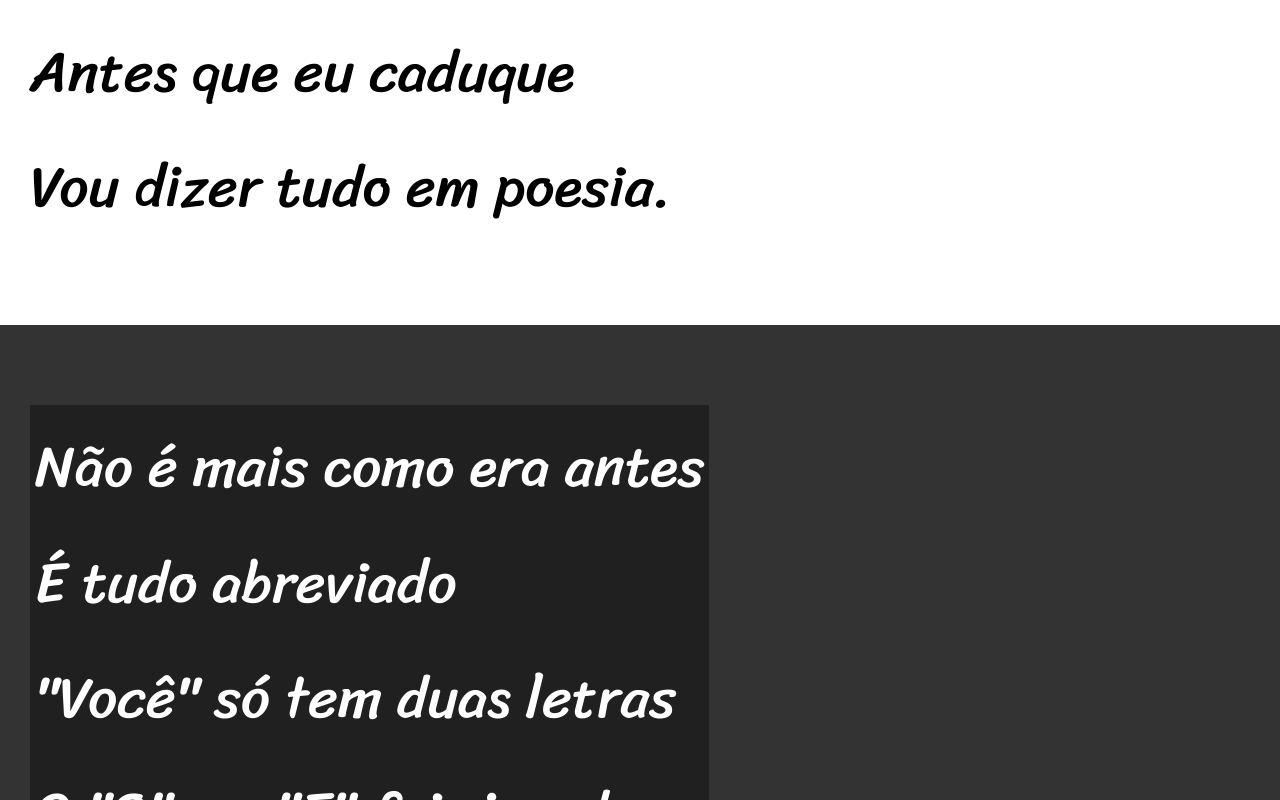
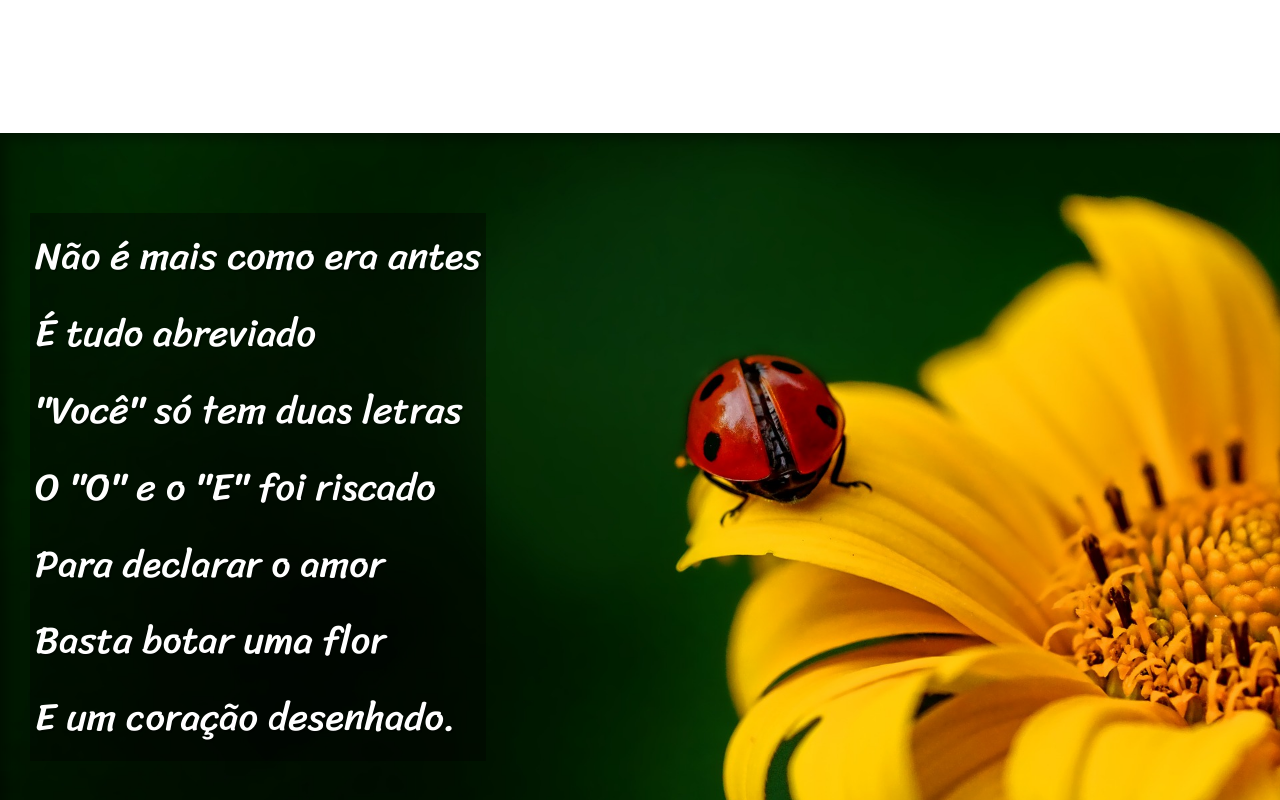
Before and after one commit to P4tr1ckkk/EXERCICIOS, a plain HTML site: page cordelcorrecao/index.html in a window 1280 px wide. Shown: the part 900-1700 px from the top of the page. Drawn offline with Linux system fonts and the light colour scheme.

Commit message:
finalizado

```diff
--- a/cordelcorrecao/estilos/style.css
+++ b/cordelcorrecao/estilos/style.css
@@ -49,7 +49,11 @@ section {
     padding-left: 30px;
     line-height: 2em;
     font-family: var(--fontecursiva);
-    font-size: 4.5vw;
+    font-size: 3vw;
+}
+
+section > p {
+    padding-bottom: 2em;
 }
 
  section.normal {
@@ -60,6 +64,21 @@ section {
  section.imagem {
     background-color: rgb(51, 51, 51);
     color: white;
+    text-shadow: 1.8px 1.8px 0px rgba(0, 0, 0, 0.301);
+    background-size: cover;
+    background-attachment: fixed;
+}
+
+section#img01 {
+    background-image: url(../imagens/background001.jpg);
+    background-position: right center;
+    box-shadow: inset 6px 6px 13px 0px rgba(0, 0, 0, 0.39);
+}
+
+section#img02 {
+    background-image: url(../imagens/background002.jpg);
+    background-position: right center;
+    box-shadow: inset 6px 6px 13px 0px rgba(0, 0, 0, 0.39);
 }
 
 .imagem > p {
--- a/cordelcorrecao/index.html
+++ b/cordelcorrecao/index.html
@@ -24,7 +24,7 @@
         </p>
     </section>
 
-            <section class="imagem">
+            <section class="imagem" id="img01">
                 <p>
                     Não é mais como era antes <br>
                     É tudo abreviado <br>
@@ -58,7 +58,7 @@
             </p>
         </section>
 
-        <section class="imagem">
+        <section class="imagem" id="img02">
             <p>
                 Tenho saudade das cartas <br>
                 Escritas com a própria mão <br>
```
Also changed, not shown: cordelcorrecao/imagens/background001.jpg (added), cordelcorrecao/imagens/background002.jpg (added).
